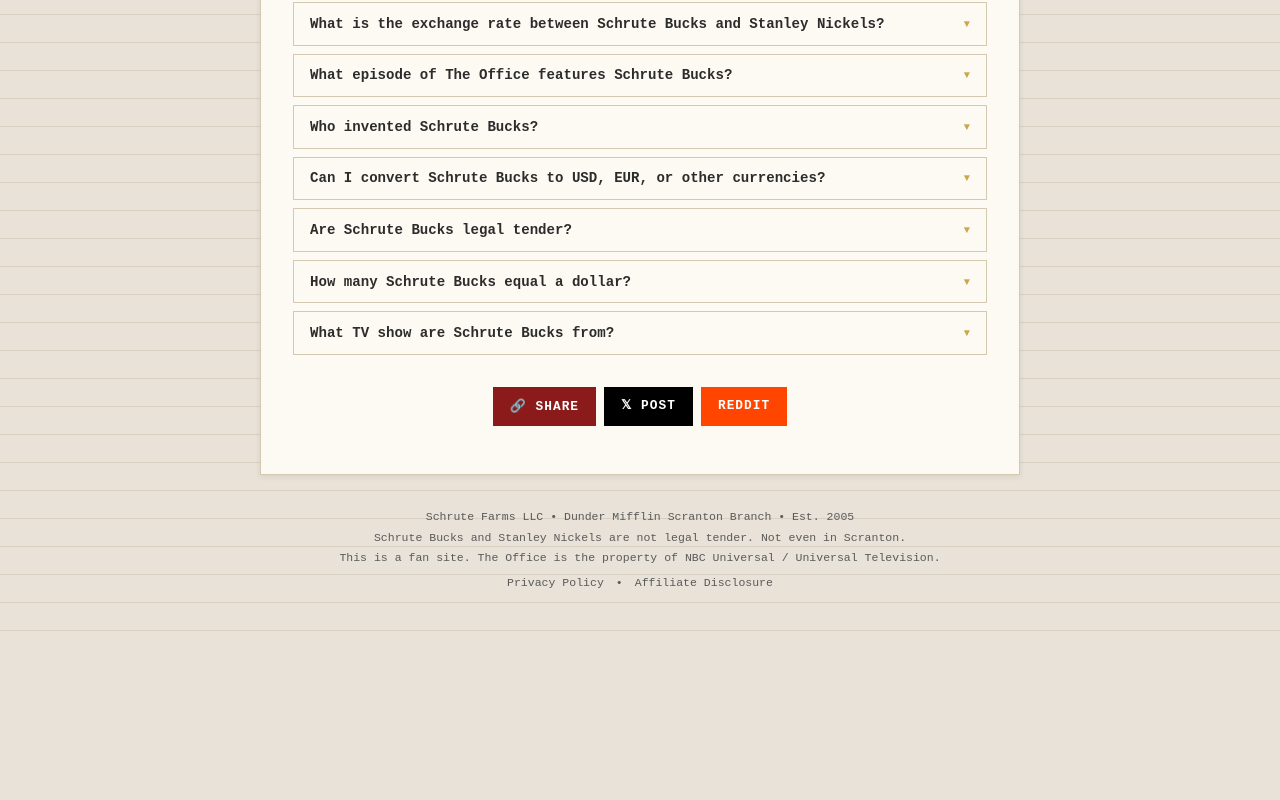
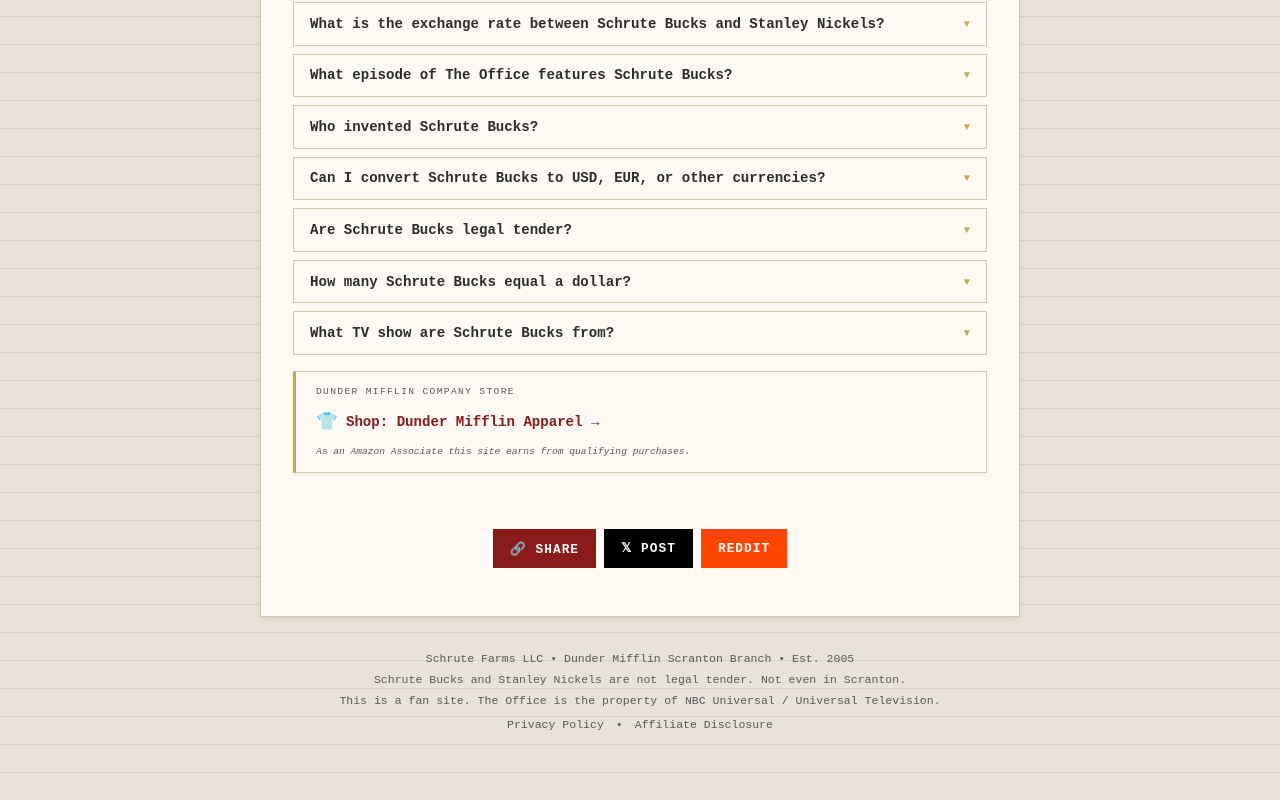
Before and after one commit to michaelpett24/schrute-bucks, a React (Vite) app: page /faq in a window 1280 px wide. Shown: the part 676-1476 px from the top of the page. Before the commit the page ends 1334 px from the top, so only its background shows below. Built offline with nearby package versions, Linux system fonts and the light colour scheme.

Commit message:
Add shop banner to all main pages

```diff
--- a/src/pages/About.jsx
+++ b/src/pages/About.jsx
@@ -1,5 +1,6 @@
 import SEO from '../components/SEO';
 import ShareButton from '../components/ShareButton';
+import ShopBanner from '../components/ShopBanner';
 import { Link } from 'react-router-dom';
 
 const jsonLd = {
@@ -107,6 +108,8 @@
           own unicorn-to-leprechaun ratio based on your own field research.
         </p>
 
+        <ShopBanner />
+
         <ShareButton
           path="/about"
           text="Schrute Bucks explained: worth 1/10th of a cent, accepted nowhere. Stanley Nickels: even worse. The Office fan deep dive 🥬🪙"
--- a/src/pages/Certificate.jsx
+++ b/src/pages/Certificate.jsx
@@ -2,6 +2,7 @@
 import html2canvas from 'html2canvas';
 import SEO from '../components/SEO';
 import CertificateCard from '../components/CertificateCard';
+import ShopBanner from '../components/ShopBanner';
 
 const jsonLd = {
   '@context': 'https://schema.org',
@@ -103,6 +104,8 @@
         </div>
       </div>
 
+      <ShopBanner />
+
       {/* Certificate preview */}
       <div className="cert-preview-section">
         <p className="cert-preview-label">Preview — updates as you type</p>
--- a/src/pages/FAQ.jsx
+++ b/src/pages/FAQ.jsx
@@ -1,5 +1,6 @@
 import SEO from '../components/SEO';
 import ShareButton from '../components/ShareButton';
+import ShopBanner from '../components/ShopBanner';
 import { Link } from 'react-router-dom';
 import { useState } from 'react';
 
@@ -95,6 +96,8 @@
           ))}
         </div>
 
+        <ShopBanner />
+
         <ShareButton
           path="/faq"
           text="Schrute Bucks FAQ: how much are they worth? What are Stanley Nickels? Everything from The Office explained 🥬"
--- a/src/pages/Prices.jsx
+++ b/src/pages/Prices.jsx
@@ -2,6 +2,7 @@
 import { Link } from 'react-router-dom';
 import SEO from '../components/SEO';
 import ShareButton from '../components/ShareButton';
+import ShopBanner from '../components/ShopBanner';
 
 const SB_RATE = 0.001;
 
@@ -112,6 +113,8 @@
         })}
       </div>
 
+      <ShopBanner />
+
       <ShareButton
         path="/prices"
         text="How many Schrute Bucks does everyday stuff cost? A Starbucks latte = 6,500 SB. A house = 420M SB. The Office fan price guide 🥬"
```
